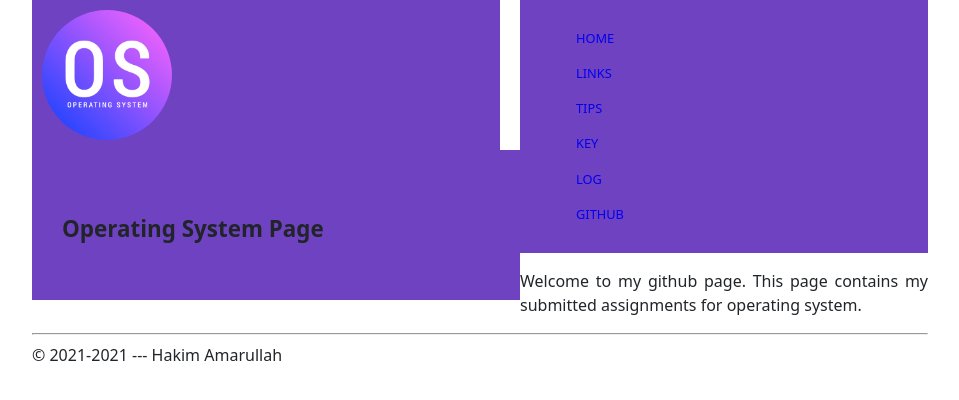
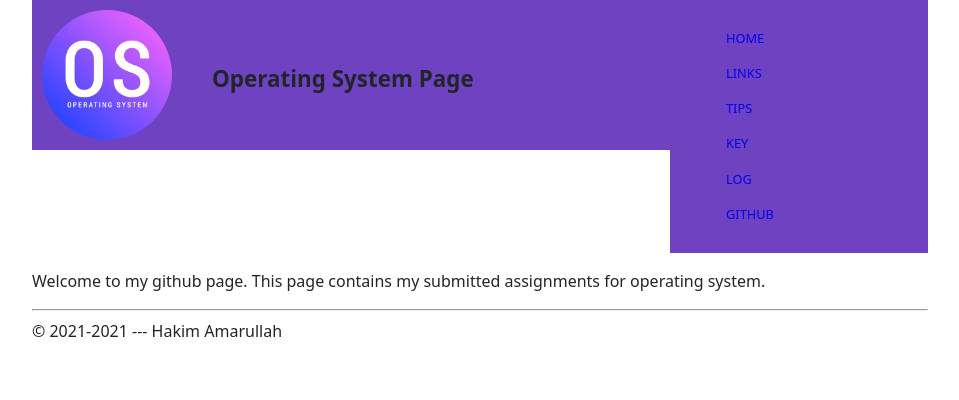
Before and after one commit to hakimamarullah/os212, a Jekyll site: the page built from index.md, in a window 1280 px wide. Shown: the top 400 px of the page, without its empty margins (160-1119 px from the left). Built offline with Jekyll 4.4.1, drawn with Linux system fonts in a browser that asks for light colours.

Commit message:
update styling

```diff
--- a/assets/css/style.css
+++ b/assets/css/style.css
@@ -26,9 +26,6 @@ body {
     text-align: justify;
 }
 
-.row {
-  width: 100%;
-}
 
 .column {
     float: left;
@@ -44,7 +41,7 @@ body {
 }
 
 .left {
-    width: 50%;
+    width: 130px;
 }
 
 .right {
```
